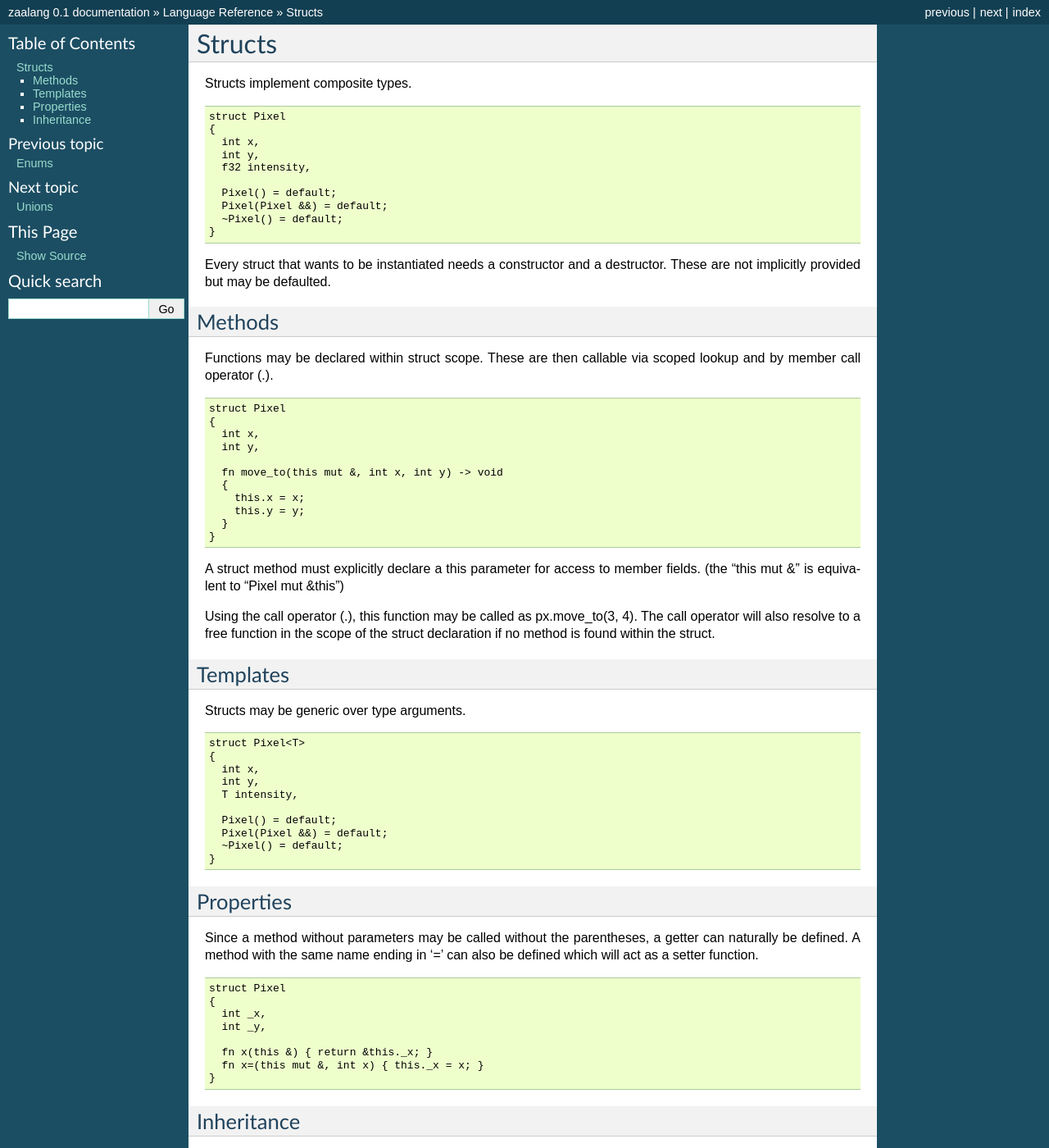
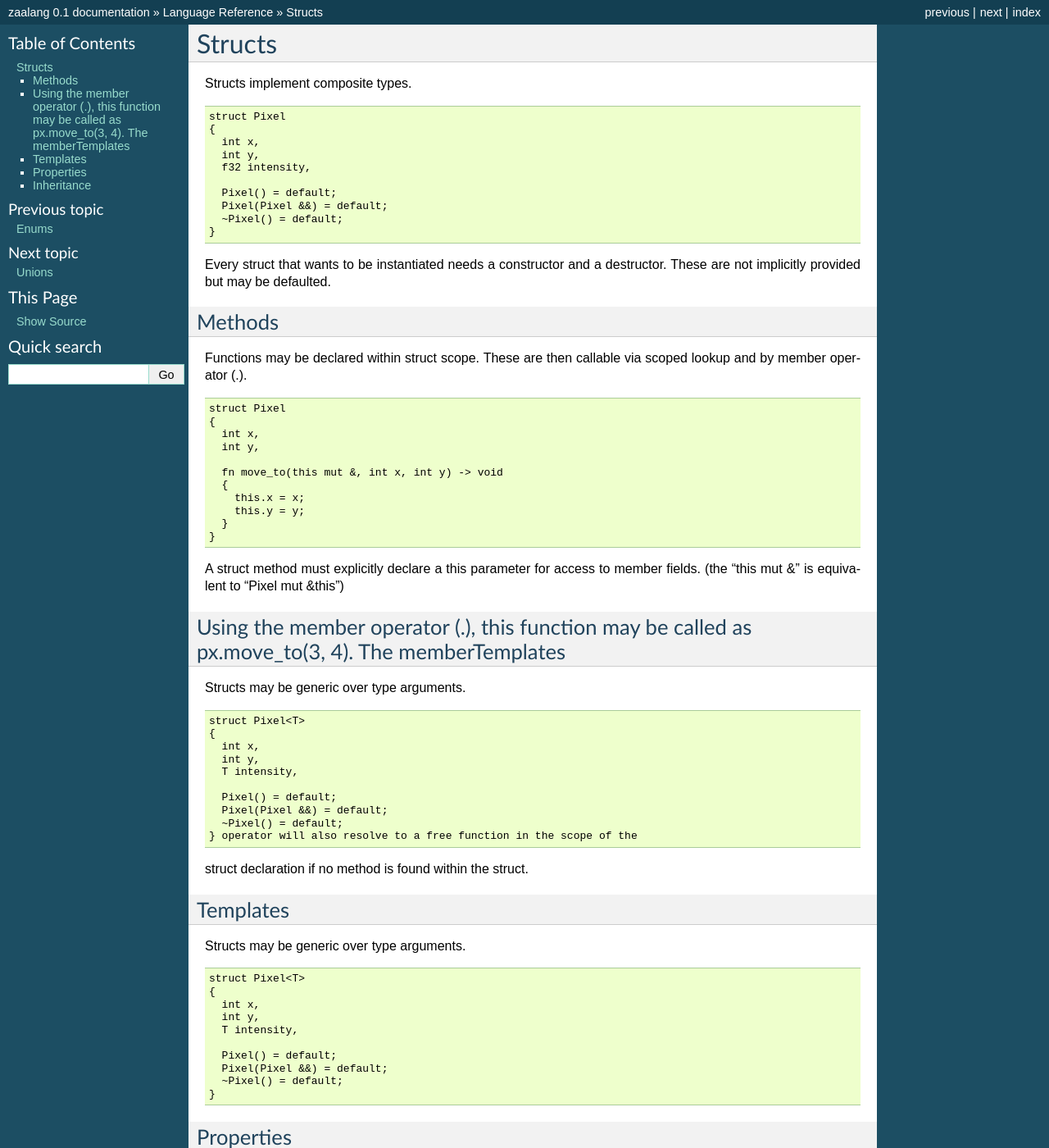
Before and after one commit to zaalang/docs, a Sphinx documentation site: the page built from docs/language/structs.rst, in a window 1280 px wide and 1400 px high. Shown: the whole window at 82% size. Built offline with Sphinx 7.4.7, drawn with Linux system fonts in a browser that asks for light colours.

Commit message:
Update structs.rst

```diff
--- a/docs/language/structs.rst
+++ b/docs/language/structs.rst
@@ -21,7 +21,7 @@ Every struct that wants to be instantiated needs a constructor and a destructor.
 Methods
 -------
 
-Functions may be declared within struct scope. These are then callable via scoped lookup and by member call operator (.).
+Functions may be declared within struct scope. These are then callable via scoped lookup and by member operator (.).
 
 .. code-block:: zaalang
 
@@ -39,7 +39,23 @@ Functions may be declared within struct scope. These are then callable via scope
 
 A struct method must explicitly declare a this parameter for access to member fields. (the "this mut &" is equivalent to "Pixel mut &this")
 
-Using the call operator (.), this function may be called as px.move_to(3, 4). The call operator will also resolve to a free function in the scope of the
+Using the member operator (.), this function may be called as px.move_to(3, 4). The memberTemplates
+---------
+
+Structs may be generic over type arguments.
+
+.. code-block:: zaalang
+
+  struct Pixel<T>
+  {
+    int x,
+    int y,
+    T intensity,
+
+    Pixel() = default;
+    Pixel(Pixel &&) = default;
+    ~Pixel() = default;
+  } operator will also resolve to a free function in the scope of the
 struct declaration if no method is found within the struct.
 
 Templates
```
